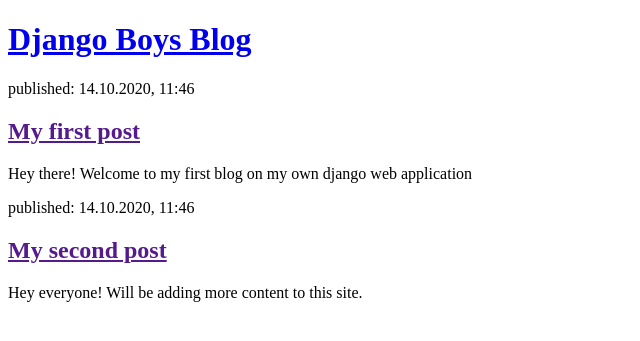
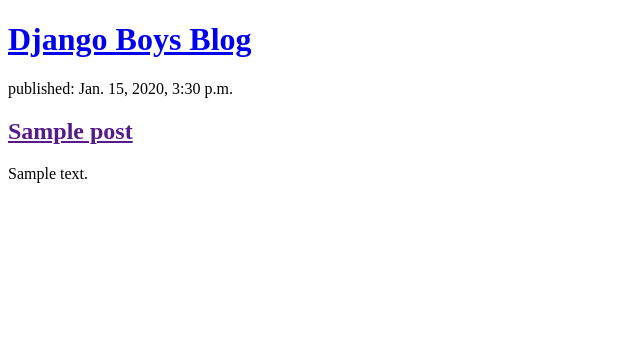
Before and after one commit to ammu-007/my-first-blog, a Django app: page / in a window 1280 px wide. Shown: the top 341 px of the page, without its empty margins (0-640 px from the left). Run offline with Django 3.2, Linux system fonts and the light colour scheme; tables that the repository leaves empty hold one stand-in row (values such as "Sample post").

Commit message:
Added posts to blog app

```diff
--- a/blog/templates/blog/post_list.html
+++ b/blog/templates/blog/post_list.html
@@ -8,22 +8,12 @@
             <h1><a href="/">Django Boys Blog</a></h1>
         </div>
 
-        <div>
-            <p>published: 14.10.2020, 11:46</p>
-            <h2><a href="">My first post</a></h2>
-            <p>
-                Hey there!
-                Welcome to my first blog on my own django web application
-            </p>
-        </div>
-
-        <div>
-            <p>published: 14.10.2020, 11:46</p>
-            <h2><a href="">My second post</a></h2>
-            <p>
-                Hey everyone!
-                Will be adding more content to this site.
-            </p>
-        </div>
+        {% for post in posts %}
+            <div>
+                <p>published: {{ post.published_date }}</p>
+                <h2><a href=""> {{ post.title }} </a></h2>
+                <p> {{ post.text|linebreaksbr }} </p>
+            </div>
+        {% endfor %}
     </body>
 </html>
--- a/blog/views.py
+++ b/blog/views.py
@@ -1,4 +1,8 @@
 from django.shortcuts import render
+from .models import Post
+from django.utils import timezone
+# The dot before models means current directory or current application.
 
 def post_list(request):
-    return render(request, 'blog/post_list.html', {})
+    posts = Post.objects.filter(published_date__lte=timezone.now()).order_by('published_date')
+    return render(request, 'blog/post_list.html', {'posts': posts})
```
